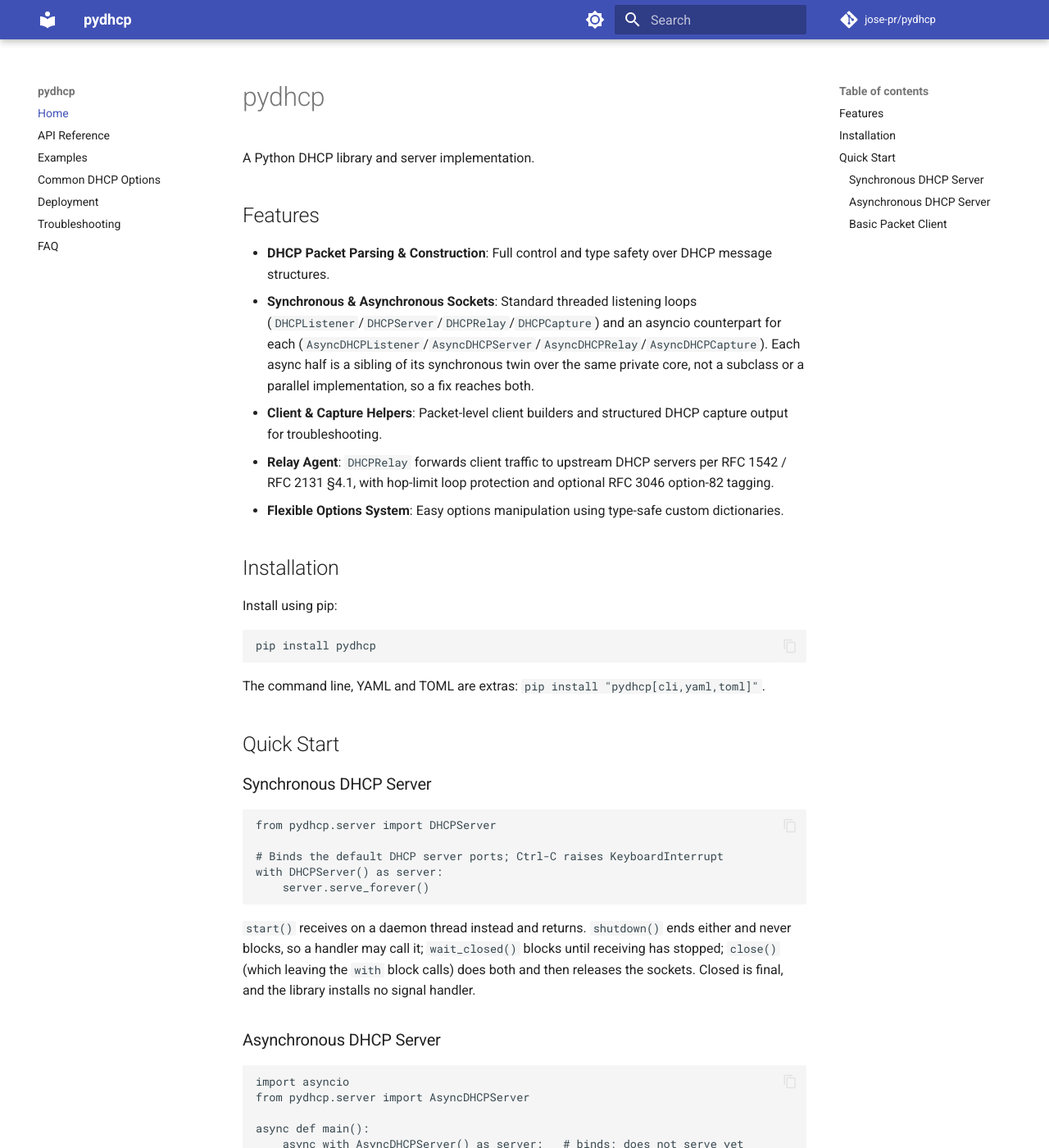
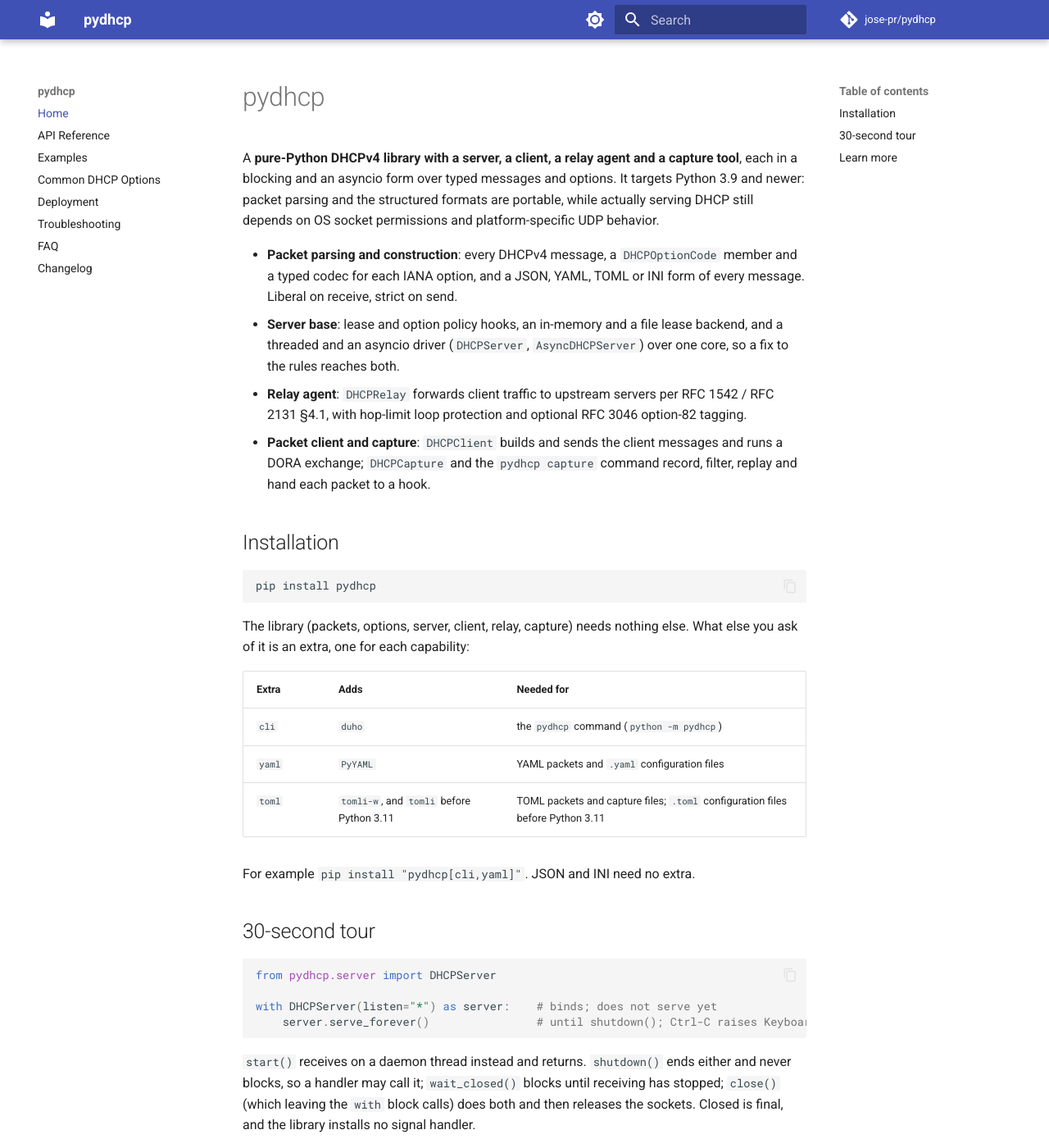
Before and after one commit to jose-pr/pydhcp, an MkDocs documentation site: the page built from docs/index.md, in a window 1280 px wide and 1400 px high. Shown: the whole window at 82% size. Built offline with MkDocs 1.6.1 and Material for MkDocs 9.7.7, drawn with Linux system fonts in a browser that asks for light colours; comment, search, counter and statistics services are not loaded; some of the changed text lies outside the part shown.

Commit message:
docs: the README and the site take the standard's shape and say what is true
The README has the five badges in order, a bold promise with the docs link, the
relay and the lease file, an extras table with what each extra adds, one quick start
for each role, an API overview of the public modules and Development with Releasing.
The landing page agrees with it, the FAQ no longer says a failed send falls back to a
broadcast, and mkdocs.yml has site_url, edit_uri, docs_dir and a changelog page.

The capture filter grammar, the capture event's properties, loads, dumps and the
asyncio listener are documented in their docstrings, and the API page shows the
structured functions, load_config and the exceptions.

````diff
--- a/docs/index.md
+++ b/docs/index.md
@@ -1,34 +1,47 @@
 # pydhcp
 
-A Python DHCP library and server implementation.
+A **pure-Python DHCPv4 library with a server, a client, a relay agent and a
+capture tool**, each in a blocking and an asyncio form over typed messages and
+options. It targets Python 3.9 and newer: packet parsing and the structured
+formats are portable, while actually serving DHCP still depends on OS socket
+permissions and platform-specific UDP behavior.
 
-## Features
-
-- **DHCP Packet Parsing & Construction**: Full control and type safety over DHCP message structures.
-- **Synchronous & Asynchronous Sockets**: Standard threaded listening loops (`DHCPListener`/`DHCPServer`/`DHCPRelay`/`DHCPCapture`) and an asyncio counterpart for each (`AsyncDHCPListener`/`AsyncDHCPServer`/`AsyncDHCPRelay`/`AsyncDHCPCapture`). Each async half is a sibling of its synchronous twin over the same private core, not a subclass or a parallel implementation, so a fix reaches both.
-- **Client & Capture Helpers**: Packet-level client builders and structured DHCP capture output for troubleshooting.
-- **Relay Agent**: `DHCPRelay` forwards client traffic to upstream DHCP servers per RFC 1542 / RFC 2131 §4.1, with hop-limit loop protection and optional RFC 3046 option-82 tagging.
-- **Flexible Options System**: Easy options manipulation using type-safe custom dictionaries.
+- **Packet parsing and construction**: every DHCPv4 message, a `DHCPOptionCode` member and
+  a typed codec for each IANA option, and a JSON, YAML, TOML or INI form of every message.
+  Liberal on receive, strict on send.
+- **Server base**: lease and option policy hooks, an in-memory and a file lease backend, and
+  a threaded and an asyncio driver (`DHCPServer`, `AsyncDHCPServer`) over one core, so a fix
+  to the rules reaches both.
+- **Relay agent**: `DHCPRelay` forwards client traffic to upstream servers per RFC 1542 /
+  RFC 2131 §4.1, with hop-limit loop protection and optional RFC 3046 option-82 tagging.
+- **Packet client and capture**: `DHCPClient` builds and sends the client messages and runs a
+  DORA exchange; `DHCPCapture` and the `pydhcp capture` command record, filter, replay and
+  hand each packet to a hook.
 
 ## Installation
-
-Install using pip:
 
 ```bash
 pip install pydhcp
 ```
 
-The command line, YAML and TOML are extras: `pip install "pydhcp[cli,yaml,toml]"`.
+The library (packets, options, server, client, relay, capture) needs nothing else. What
+else you ask of it is an extra, one for each capability:
 
-## Quick Start
+| Extra | Adds | Needed for |
+| --- | --- | --- |
+| `cli` | `duho` | the `pydhcp` command (`python -m pydhcp`) |
+| `yaml` | `PyYAML` | YAML packets and `.yaml` configuration files |
+| `toml` | `tomli-w`, and `tomli` before Python 3.11 | TOML packets and capture files; `.toml` configuration files before Python 3.11 |
 
-### Synchronous DHCP Server
+For example `pip install "pydhcp[cli,yaml]"`. JSON and INI need no extra.
+
+## 30-second tour
+
 ```python
 from pydhcp.server import DHCPServer
 
-# Binds the default DHCP server ports; Ctrl-C raises KeyboardInterrupt
-with DHCPServer() as server:
-    server.serve_forever()
+with DHCPServer(listen="*") as server:    # binds; does not serve yet
+    server.serve_forever()                # until shutdown(); Ctrl-C raises KeyboardInterrupt
 ```
 
 `start()` receives on a daemon thread instead and returns. `shutdown()` ends
@@ -36,31 +49,6 @@
 receiving has stopped; `close()` (which leaving the `with` block calls) does both
 and then releases the sockets. Closed is final, and the library installs no
 signal handler.
-
-### Asynchronous DHCP Server
-```python
-import asyncio
-from pydhcp.server import AsyncDHCPServer
-
-async def main():
-    async with AsyncDHCPServer() as server:   # binds; does not serve yet
-        await server.serve_forever()          # until shutdown() or cancelled
-
-asyncio.run(main())
-```
-
-`serve_forever()` receives in the calling task; `await server.start()` receives in
-background tasks and returns once the sockets are bound, for an application with its
-own work to await. `shutdown()` ends either, `await wait_closed()` returns once
-receiving has stopped, and `await aclose()` (which leaving `async with` awaits)
-releases the sockets.
-Handlers run on a single worker thread rather than on the event loop, so a blocking
-`handle()` will not stall the rest of your application; they still run one at a time and
-in arrival order.
-At most `max_queued` datagrams (default 1024) wait for the handler; one that arrives
-when the backlog is full is dropped and counted in `metrics.packets_dropped_backlog`.
-
-### Basic Packet Client
 
 ```python
 from pydhcp.client import DHCPClient
@@ -72,3 +60,18 @@
 
 `DHCPClient` is intentionally packet-level tooling; it does not configure the operating
 system network stack.
+
+```bash
+pydhcp capture --listen 127.0.0.1:6767 --filter msg_type=DHCPDISCOVER --output -
+pydhcp server --config server.yaml
+```
+
+## Learn more
+
+- [API reference](api.md): the message, the options, the roles and the capture tools,
+  from their docstrings.
+- [Examples](examples.md): a custom lease backend, a custom server policy, a config file,
+  the packet client and a full DORA exchange.
+- [Common DHCP options](options.md): typed examples for the options most sites set.
+- [Deployment](deployment.md) and [Troubleshooting](troubleshooting.md).
+- [FAQ](faq.md) and the [changelog](changelog.md).
--- a/mkdocs.yml
+++ b/mkdocs.yml
@@ -1,8 +1,14 @@
 site_name: pydhcp
 site_description: A Python DHCP library and server implementation
 site_author: jose-pr
+site_url: https://jose-pr.github.io/pydhcp/
 repo_url: https://github.com/jose-pr/pydhcp/
 repo_name: jose-pr/pydhcp
+edit_uri: edit/main/docs/
+
+# Constrain the scan to docs/ so pymdownx.snippets + strict nav don't trip on
+# repo-level markdown.
+docs_dir: docs
 
 theme:
   name: material
@@ -36,6 +42,13 @@
             show_source: true
             show_root_heading: true
 
+markdown_extensions:
+  - admonition
+  - tables
+  - pymdownx.snippets:
+      base_path: ["."]
+  - pymdownx.superfences
+
 nav:
   - Home: index.md
   - API Reference: api.md
@@ -44,3 +57,4 @@
   - Deployment: deployment.md
   - Troubleshooting: troubleshooting.md
   - FAQ: faq.md
+  - Changelog: changelog.md
````
Also changed, not shown: README.md (+125 -37 lines), docs/api.md (+22 -0 lines), docs/changelog.md (added, +1 -0 lines), docs/faq.md (+3 -7 lines), 5 other files.
